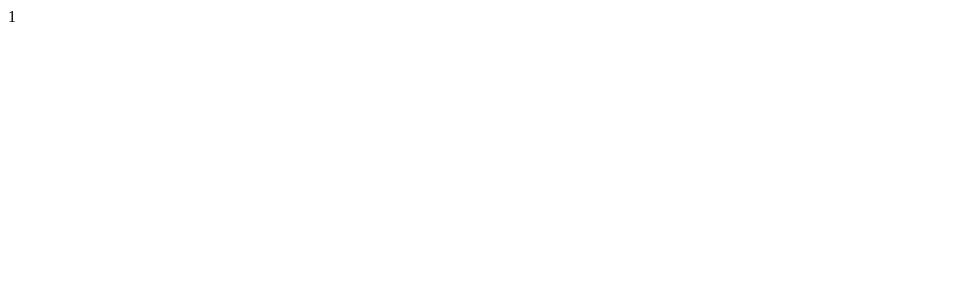
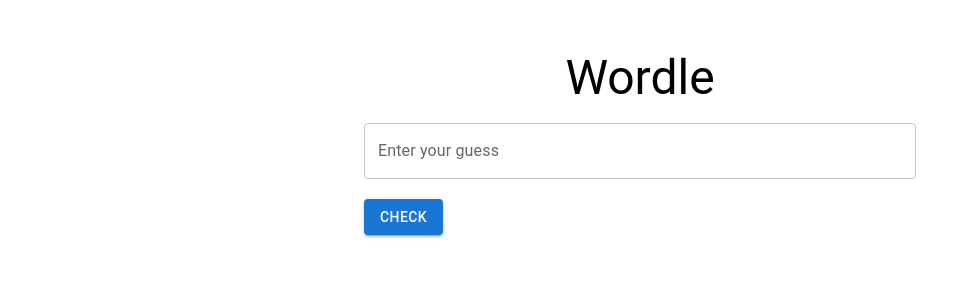
Before and after one commit to jlimbu1/Wordle-Client, a React (Vite) app: page /game/1 in a window 1280 px wide. Shown: the top 300 px of the page, without its empty margins (0-970 px from the left). Built offline with nearby package versions, Linux system fonts and the light colour scheme.

Commit message:
Update(Game)display guess result

```diff
--- a/src/apis/Game.tsx
+++ b/src/apis/Game.tsx
@@ -3,9 +3,13 @@
 const BASE_URL = "Games";
 
 export const getAllWords = async () => {
-  return await api.get(`/${BASE_URL}/words`);
+  return (await api.get(`/${BASE_URL}/words`))?.data;
 };
 
 export const createSession = async (word?: string) => {
-  return await api.post(`/${BASE_URL}/sessions`, word);
+  return (await api.post(`/${BASE_URL}/sessions`, word))?.data;
 };
+
+export const checkGuess = async (id?: string, guess?: string) => {
+  return (await api.get(`/${BASE_URL}/check/${id}/${guess}`))?.data;
+};
--- a/src/pages/Game.tsx
+++ b/src/pages/Game.tsx
@@ -1,9 +1,72 @@
+import React, { useState } from "react";
+import { Container, TextField, Button, Typography, Box } from "@mui/material";
+import { checkGuess } from "../apis/Game";
 import { useParams } from "react-router-dom";
 
 const GamePage = () => {
   const { id } = useParams();
+  const [word, setWord] = useState("");
+  const [results, setResults] = useState<[{ char: string; feedback: string }]>(
+    [] as any
+  );
 
-  return id ? <>{id}</> : <>Missing Game Session!</>;
+  const checkWord = async () => {
+    try {
+      const res = await checkGuess(id, word);
+      setResults(
+        res?.map((x: string, i: number) => ({ char: word[i], feedback: x }))
+      );
+      setWord("");
+    } catch (error) {
+      console.error("Error creating game session:", error);
+    }
+  };
+
+  const getColorForFeedback = (feedback: string) => {
+    switch (feedback) {
+      case "HIT":
+        return "green";
+      case "PRESENT":
+        return "yellow";
+      case "MISS":
+        return "red";
+      default:
+        return "black";
+    }
+  };
+
+  return (
+    <Container maxWidth="sm" style={{ marginTop: "50px" }}>
+      <Typography variant="h3" align="center" gutterBottom>
+        Wordle
+      </Typography>
+      <TextField
+        label="Enter your guess"
+        variant="outlined"
+        fullWidth
+        value={word}
+        onChange={(e) => setWord(e.target.value)}
+        style={{ marginBottom: "20px" }}
+      />
+      <Button variant="contained" color="primary" onClick={checkWord}>
+        Check
+      </Button>
+      {results.length > 0 && (
+        <div style={{ marginTop: "20px" }}>
+          {results.map((result, index) => (
+            <Box
+              key={result.char + index}
+              sx={{
+                backgroundColor: getColorForFeedback(result.feedback),
+              }}
+            >
+              {result.char}
+            </Box>
+          ))}
+        </div>
+      )}
+    </Container>
+  );
 };
 
 export default GamePage;
```
